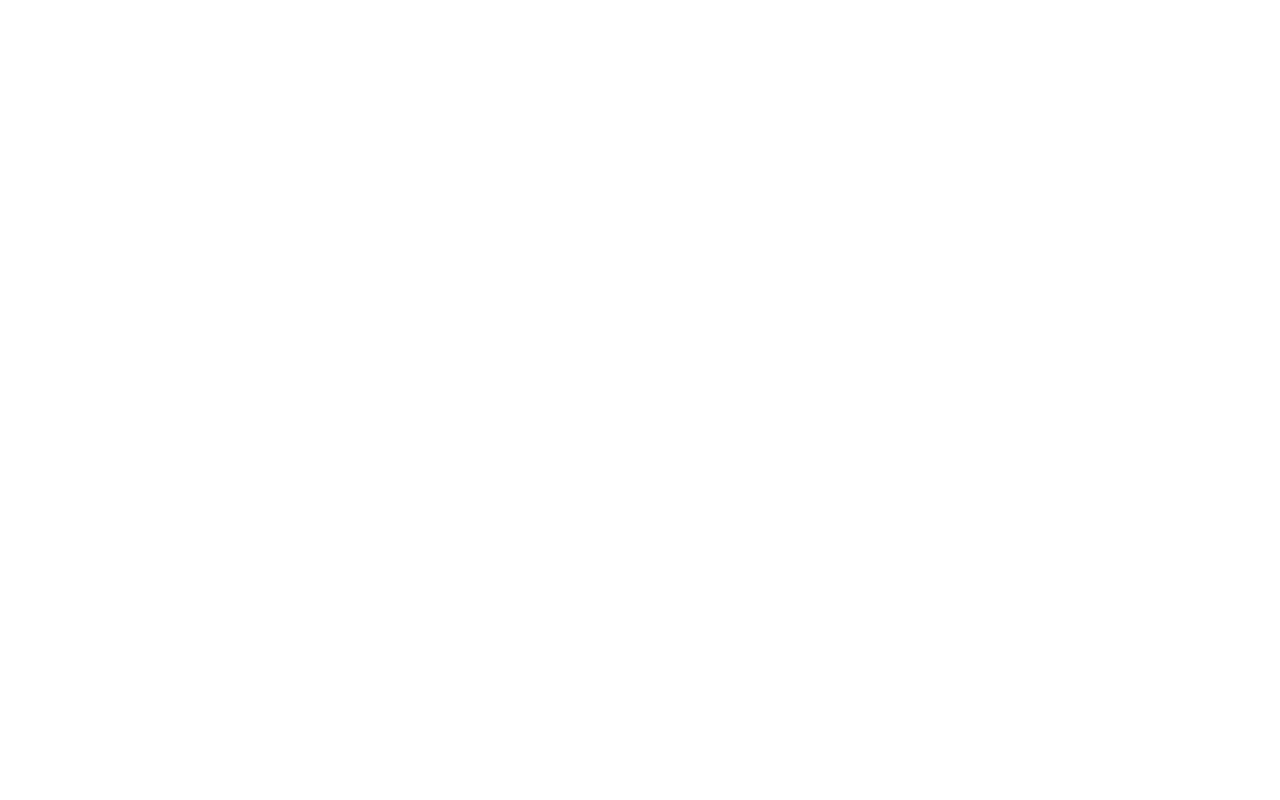
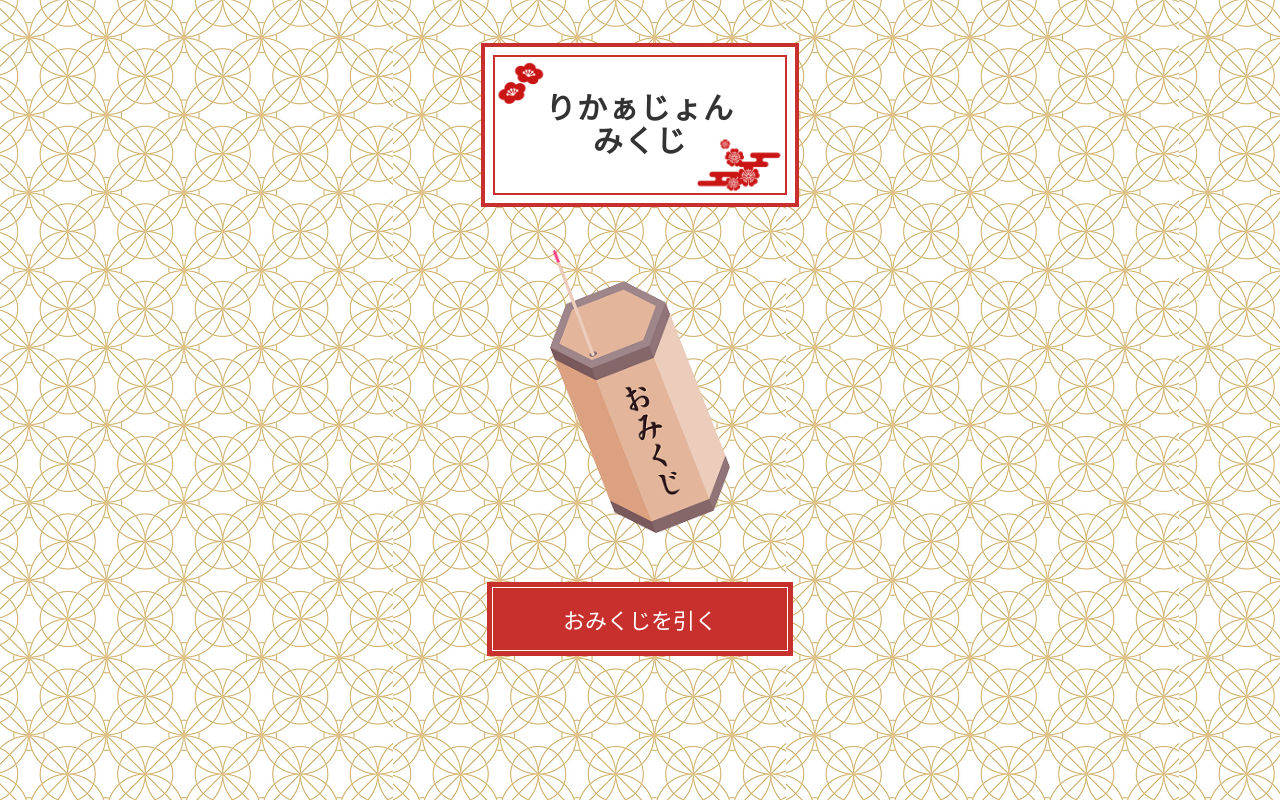
Before and after one commit to Recursion-a3/team-tetris, a plain HTML site: page index.html in a window 1280 px wide. Drawn offline with Linux system fonts and the light colour scheme.

Commit message:
feat:🎨トップページ雛形とデザイン調整

```diff
--- a/index.html
+++ b/index.html
@@ -4,8 +4,39 @@
     <meta charset="UTF-8">
     <meta name="viewport" content="width=device-width, initial-scale=1.0">
     <title>おみくじ</title>
+    <link rel="stylesheet" href="style.css">
 </head>
 <body>
+    <!-- ヘッダー -->
+    <header></header>
 
+    <!-- セクション -->
+    <section>
+        <div class="container">
+            <!-- タイトル セクション -->
+            <div class="title-container">
+                <!-- 梅の花画像用コンテナ -->
+                <div class="plum-flower plum-top-left"></div>
+                <!-- 雲と梅の花画像用コンテナ -->
+                <div class="crowd-flower plum-bottom-right"></div>
+                <!-- タイトル -->
+                <h1>りかぁじょん<br>みくじ</h1>
+            </div>
+
+            <!-- おみくじ画像 セクション -->
+            <div class="img-container">
+                <img id="omikuji-image" src="src/おみくじ画像.png" alt="おみくじ画像">
+            </div>
+
+            <!-- おみくじを引くボタン セクション-->
+            <div class="button-container">
+                <button id="draw-omikuji">おみくじを引く</button>
+            </div>
+
+        </div>
+    </section>
+
+    <!-- フッター -->
+    <footer></footer>
 </body>
 </html>
--- a/style.css
+++ b/style.css
@@ -0,0 +1,102 @@
+/* 背景画像の設定 */
+body {
+    background-image: url('src/背景.png'); /* 背景画像のパス */
+}
+
+
+/* コンテナのスタイル */
+.container {
+    max-width: 400px; /* 最大幅 */
+    margin: 0 auto; /* 中央寄せ */
+    text-align: center; /* テキスト中央寄せ */
+}
+
+
+
+/* タイトルエリアのスタイル */
+.title-container {
+    position: relative; /* 相対配置 */
+    background-color: white;
+    border: 2px solid #C8302E; /* 内側の赤い線 */
+    box-shadow: 0 0 0 8px white, 0 0 0 12px #C8302E; /* 白い間隔と外側の赤い線 */
+    padding: 35px 35px;
+    margin: 55px auto; /* 上下のマージン */
+    max-width: 220px; /* タイトルの最大幅 */
+}
+
+/* タイトルのスタイル */
+h1 {
+    margin: 0; /* マージンをリセット */
+    font-size: 30px;
+    font-weight: bold;
+    color: #333;
+    font-family: 'YuMincho +36p Kana';
+    line-height: 1.1; /* 行間の調整 */
+    letter-spacing: 0.05em; /* 文字間の調整 */
+}
+
+/* 梅の花のスタイル */
+.plum-flower {
+    position: absolute; /* 絶対配置 */
+    background-image: url('src/梅.png'); /* 梅の花の画像 */
+    background-size: contain; /* 画像のサイズをコンテナに合わせる */
+}
+
+/* 雲と花のスタイル */
+.crowd-flower {
+    position: absolute; /* 絶対配置 */
+    background-image: url('src/雲　花.png'); /* 雲と花の画像 */
+    background-size: contain; /* 画像のサイズをコンテナに合わせる */
+}
+
+/* 梅の花の装飾（左上） */
+.plum-top-left {
+    width: 55px; /* 梅の花の幅 */
+    height: 55px; /* 梅の花の高さ */
+    top: -1px; /* 上の位置 */
+    left: -2px; /* 左の位置 */
+}
+
+/* 雲と花の装飾（右下） */
+.plum-bottom-right {
+    width: 110px; /* 雲と花の幅 */
+    height: 110px; /* 雲と花の高さ */
+    bottom: -25px; /* 下の位置 */
+    right: -13px; /* 右の位置 */
+}
+
+
+
+/* おみくじ画像のコンテナスタイル */
+.img-container {
+    margin-bottom: 50px; /* 下のマージン */
+}
+
+/* おみくじ画像のスタイル */
+.img-container img {
+    max-width: 180px; /* 画像の最大幅 */
+    width: 100%; /* レスポンシブ対応 */
+    height: auto; /* アスペクト比を維持 */
+}
+
+
+
+/* おみくじを引くボタンコンテナのスタイル */
+.button-container {
+    display: flex; /* フレックスボックスを使用 */
+    justify-content: center; /* 中央寄せ */
+    margin: 40px 0; /* 上下のマージン */
+}
+
+/* おみくじを引くボタンのスタイル */
+#draw-omikuji {
+    background-color: #C8302E;
+    color: white;
+    border: 1px solid white;
+    padding: 15px 70px;
+    font-size: 22px;
+    font-weight: normal; /* フォントの太さ */
+    font-family: 'YuMincho +36p Kana'; /* フォントファミリー */
+    cursor: pointer; /* カーソルをポインターに変更 */
+    box-shadow: 0 0 0 5px #C8302E; /* 赤い外側の影 */
+}
```
Also changed, not shown: src/おみくじ画像.png (added), src/梅.png (added), src/背景.png (added), src/雲　花.png (added).
